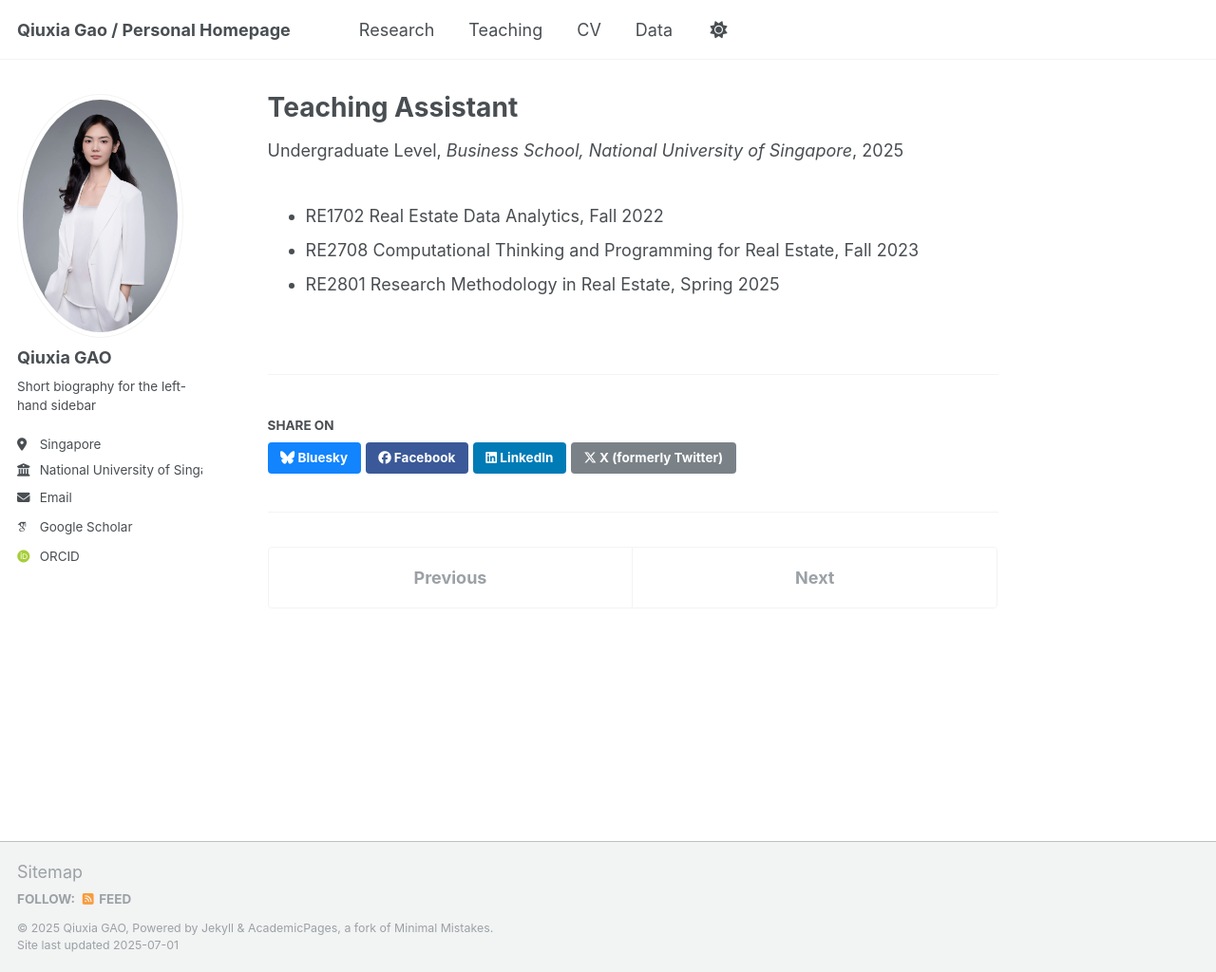
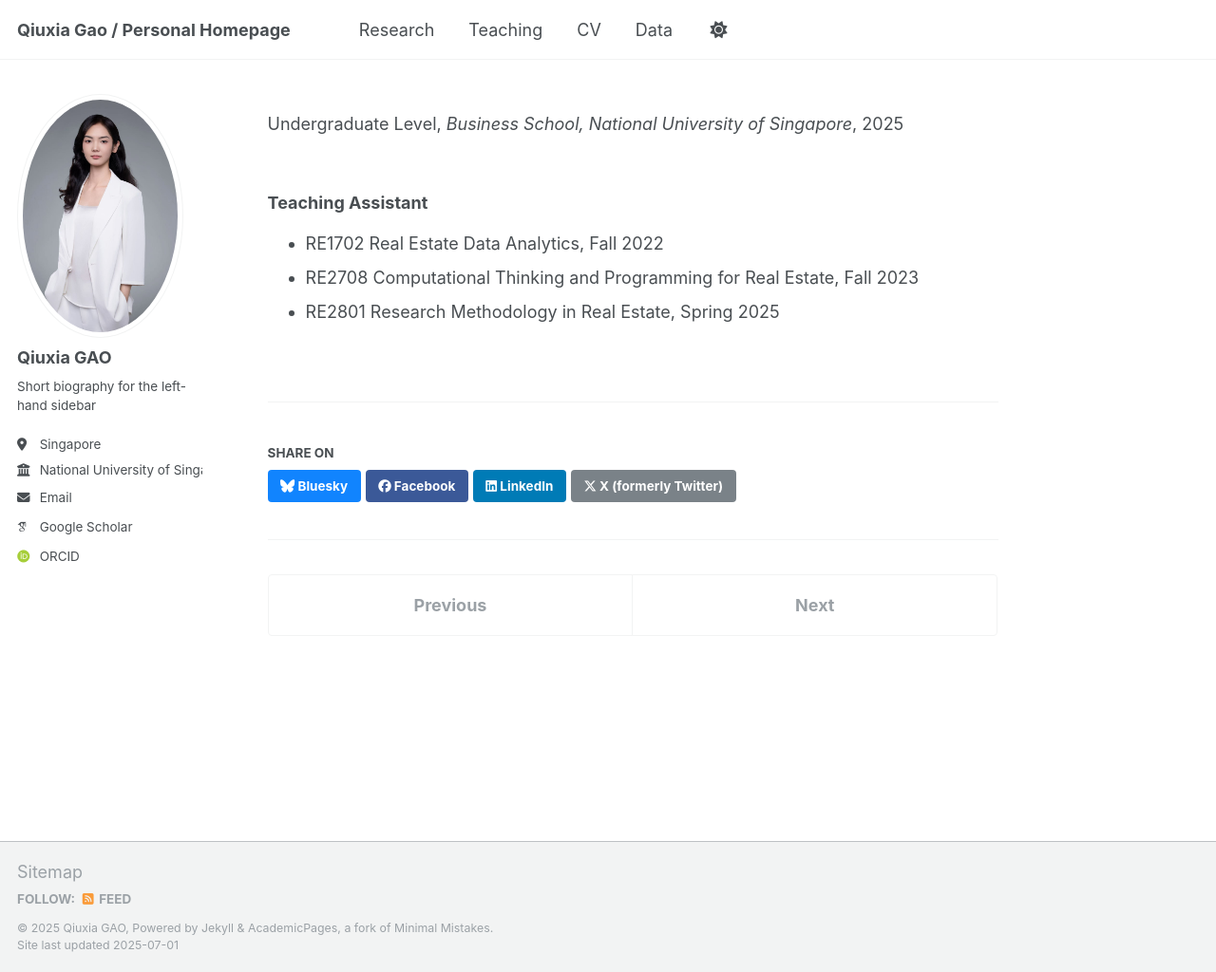
Before and after one commit to Meggie3466/qiuxia_gao, a Jekyll site: the page built from _teaching/2014-spring-teaching-1.md, in a window 1280 px wide and 1024 px high. Shown: the whole window at 95% size. Built offline with Jekyll 4.4.1, drawn with Linux system fonts in a browser that asks for light colours; some web fonts are replaced; a script that is not in the unit is left out.

```diff
--- a/_teaching/2014-spring-teaching-1.md
+++ b/_teaching/2014-spring-teaching-1.md
@@ -1,10 +1,10 @@
 ---
-title: "Teaching Assistant"
+title: ""
 collection: teaching
 type: "Undergraduate Level"
 venue: "Business School, National University of Singapore"
 ---
-
+### Teaching Assistant
 - RE1702 Real Estate Data Analytics, Fall 2022
 - RE2708 Computational Thinking and Programming for Real Estate, Fall 2023
 - RE2801 Research Methodology in Real Estate, Spring 2025
```
